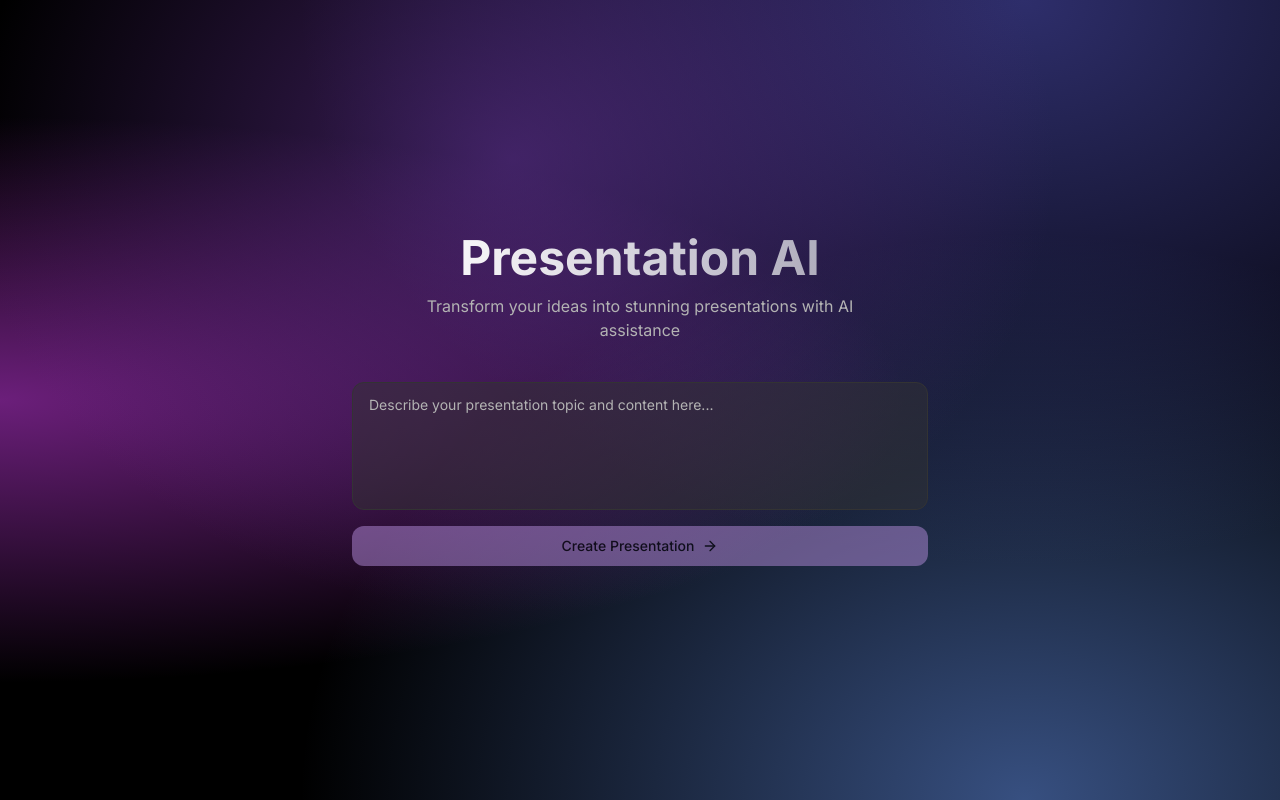
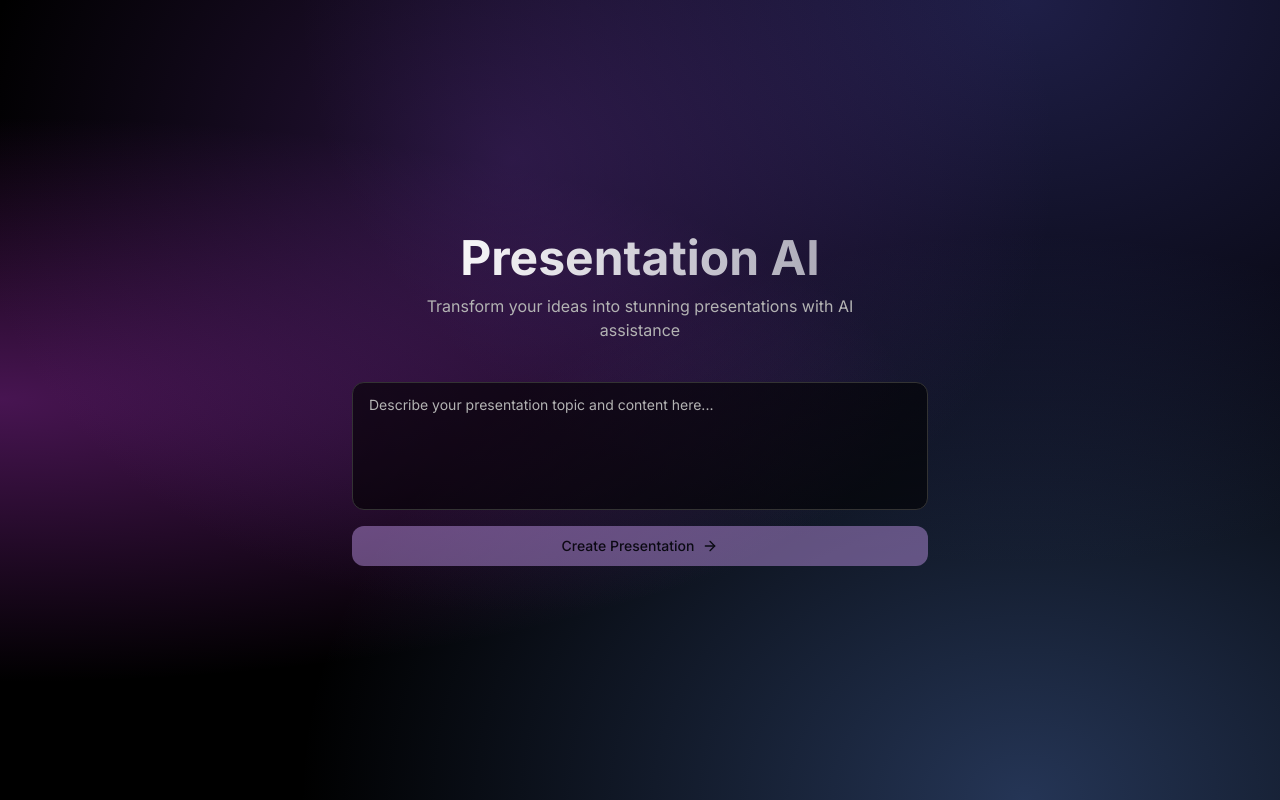
Before and after one commit to Raj-Surase/prompt-to-presentation-wizard, a React (Vite) app: page / in a window 1280 px wide. Built offline with nearby package versions, Linux system fonts and the light colour scheme.

Commit message:
Refactor: UI improvements
- Remove background gradient and text from export page.
- Change textfield background color on home page.
- Reduce mesh gradient intensity.

```diff
--- a/src/components/PromptInput.tsx
+++ b/src/components/PromptInput.tsx
@@ -25,7 +25,7 @@ const PromptInput: React.FC<PromptInputProps> = ({ onSubmit, isLoading }) => {
         <div className="relative">
           <Textarea
             placeholder="Describe your presentation topic and content here..."
-            className="min-h-32 bg-muted/50 text-foreground border-border rounded-xl px-4 py-3 resize-none"
+            className="min-h-32 bg-black/60 text-foreground border-border rounded-xl px-4 py-3 resize-none"
             value={prompt}
             onChange={(e) => setPrompt(e.target.value)}
             disabled={isLoading}
--- a/src/index.css
+++ b/src/index.css
@@ -73,10 +73,10 @@
   }
 
   .mesh-gradient {
-    background-image: radial-gradient(at 40% 20%, hsla(270, 50%, 40%, 0.6) 0px, transparent 50%),
-                      radial-gradient(at 80% 0%, hsla(240, 40%, 50%, 0.6) 0px, transparent 50%),
-                      radial-gradient(at 0% 50%, hsla(290, 60%, 50%, 0.6) 0px, transparent 50%),
-                      radial-gradient(at 80% 100%, hsla(220, 60%, 60%, 0.6) 0px, transparent 50%);
+    background-image: radial-gradient(at 40% 20%, hsla(270, 50%, 40%, 0.4) 0px, transparent 50%),
+                      radial-gradient(at 80% 0%, hsla(240, 40%, 50%, 0.4) 0px, transparent 50%),
+                      radial-gradient(at 0% 50%, hsla(290, 60%, 50%, 0.4) 0px, transparent 50%),
+                      radial-gradient(at 80% 100%, hsla(220, 60%, 60%, 0.4) 0px, transparent 50%);
     background-size: 100% 100%;
     background-position: center;
     background-attachment: fixed;
--- a/src/pages/Index.tsx
+++ b/src/pages/Index.tsx
@@ -48,7 +48,8 @@ const Index = () => {
   };
 
   return (
-    <div className="min-h-screen mesh-gradient flex flex-col items-center justify-center px-4 py-12">
+    <div className={`min-h-screen ${currentStep !== 2 ? 'mesh-gradient' : 'bg-background'} flex flex-col items-center justify-center px-4 py-12`}>
+      {currentStep !== 2 && (
         <div className="text-center mb-10">
           <h1 className="text-4xl md:text-5xl font-bold mb-3 gradient-text">
             Presentation AI
@@ -57,6 +58,7 @@ const Index = () => {
             Transform your ideas into stunning presentations with AI assistance
           </p>
         </div>
+      )}
 
       {renderStep()}
     </div>
```
Lines whose indentation alone changed are shown as unchanged.
